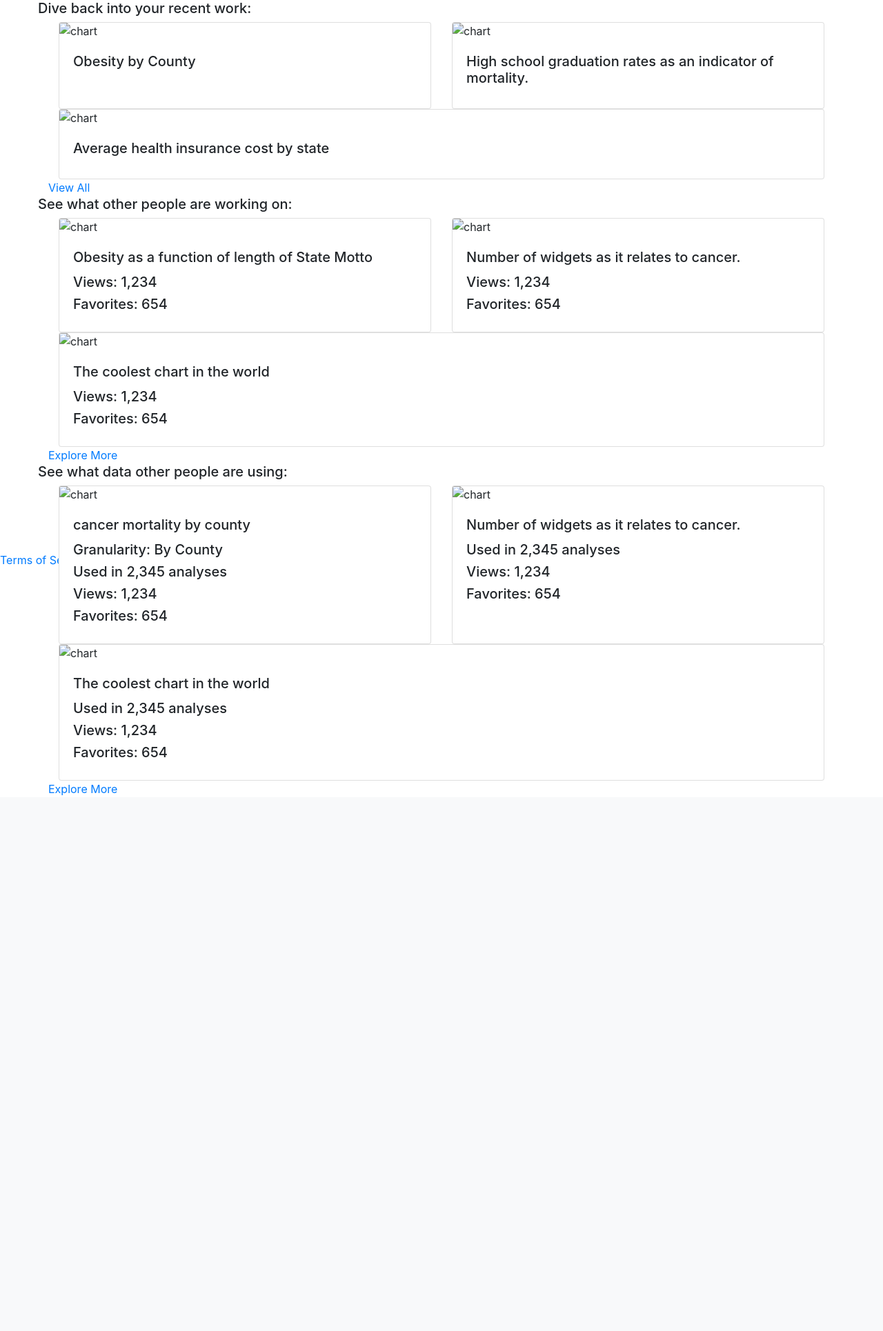
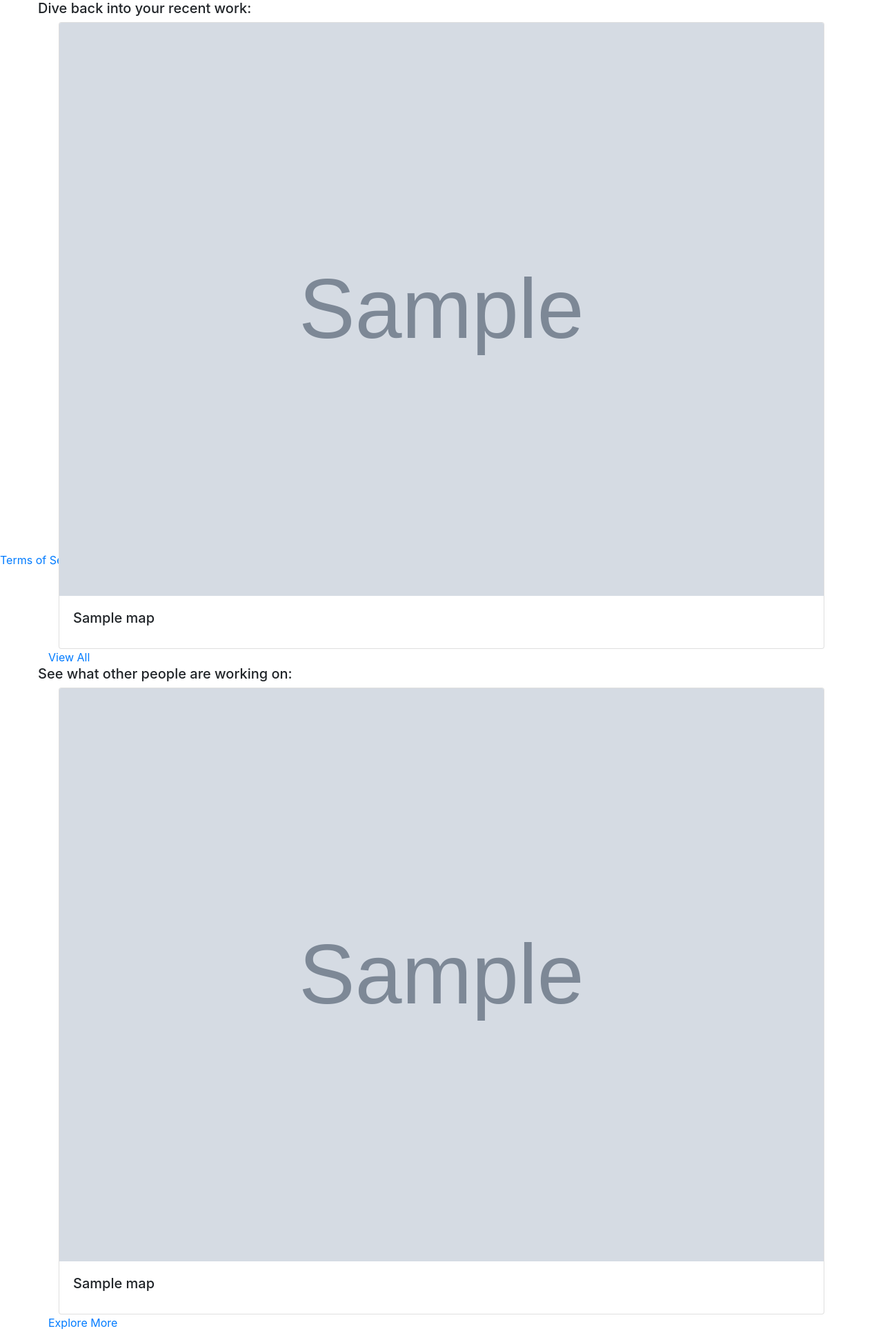
Before and after one commit to Nunie123/ahm_back, a Flask app: page / in a window 1280 px wide. Shown: the part 56-1986 px from the top of the page at 69% size. Before the commit the page ends 1209 px from the top, so only its background shows below. Run offline with Flask 2, Linux system fonts and the light colour scheme; a user stored in the database is signed in; tables that the repository leaves empty hold one stand-in row (values such as "Sample post"); grey boxes marked "Sample" are stand-in pictures; parts of the project's set-up code (start-up, migrations or seed data) failed here and were passed over; some libraries are stand-ins or nearby versions.

Commit message:
Update Homepage

```diff
--- a/app/routes.py
+++ b/app/routes.py
@@ -13,12 +13,10 @@ import app.helpers as helpers
 
 @app.route('/', methods=['GET'])
 def index():
-    if current_user.is_authenticated:
-        # user_id = current_user.get_id()
-        # maps = models.Map.query.all()
-        return render_template('index.html')
-    else:
-        return redirect(url_for('login'))
+    user_id = current_user.get_id()
+    user_maps = models.Map.query.filter_by(owner_id=user_id).filter(models.Map.map_thumbnail_link != None).all()
+    all_maps = models.Map.query.filter(models.Map.map_thumbnail_link != None).limit(5).all()
+    return render_template('index.html', user_maps=user_maps, all_maps=all_maps)
 
 
 @app.route('/login', methods=['GET', 'POST'])
--- a/app/templates/index.html
+++ b/app/templates/index.html
@@ -13,24 +13,14 @@
             <h5 class="row" id="user-charts-header">Dive back into your recent work:</h5>
         </div>
         <div class="card-deck">
+            {% for map in user_maps %}
             <div class="card">
-                <img src="" class="card-img-top" alt="chart">
+                    <a href="{{ url_for('analysis')}}/{{map.map_id }}"><img src="static/thumbnails/{{map.map_thumbnail_link}}" class="card-img-top" alt="chart"></a>
                 <div class="card-body">
-                    <h5 class="card-title">Obesity by County</h5>
+                    <h5 class="card-title">{{map.title}}</h5>
                 </div>
             </div>
-            <div class="card">
-                <img src="" class="card-img-top" alt="chart">
-                <div class="card-body">
-                    <h5 class="card-title">High school graduation rates as an indicator of mortality.</h5>
-                </div>
-            </div>
-        </div>
-        <div class="card">
-            <img src="" class="card-img-top" alt="chart">
-            <div class="card-body">
-                <h5 class="card-title">Average health insurance cost by state</h5>
-            </div>
+            {% endfor %}
         </div>
         <div class="row">
             <a href="{{ url_for('portfolio') }}" id="user-charts-footer">View All</a>
@@ -38,79 +28,23 @@
     </div>
     {% endif %}
 
-    <div id="popular-charts">
+    <div id="recent-charts">
         <div class="row">
             <h5 class="row" id="user-charts-header">See what other people are working on:</h5>
         </div>
         <div class="card-deck">
+            {% for map in all_maps %}
             <div class="card">
-                <img src="" class="card-img-top" alt="chart">
+                    <a href="{{ url_for('analysis')}}/{{map.map_id }}"><img src="static/thumbnails/{{map.map_thumbnail_link}}" class="card-img-top" alt="chart"></a>
                 <div class="card-body">
-                    <h5 class="card-title">Obesity as a function of length of State Motto</h5>
-                    <h5 class="popular-chart-views">Views: 1,234</h5>
-                    <h5 class="popular-chart-favorites">Favorites: 654</h5>
+                    <h5 class="card-title">{{map.title}}</h5>
                 </div>
             </div>
-            <div class="card">
-                <img src="" class="card-img-top" alt="chart">
-                <div class="card-body">
-                    <h5 class="card-title">Number of widgets as it relates to cancer.</h5>
-                    <h5 class="popular-chart-views">Views: 1,234</h5>
-                    <h5 class="popular-chart-favorites">Favorites: 654</h5>
-                </div>
-            </div>
-        </div>
-        <div class="card">
-            <img src="" class="card-img-top" alt="chart">
-            <div class="card-body">
-                <h5 class="card-title">The coolest chart in the world</h5>
-                <h5 class="popular-chart-views">Views: 1,234</h5>
-                <h5 class="popular-chart-favorites">Favorites: 654</h5>
-            </div>
-        </div>
-        <div class="row">
+            {% endfor %}
+    </div>
+    <div class="row">
             <a href="{{ url_for('explore') }}" id="user-charts-footer">Explore More</a>
-        </div>
     </div>
-
-    <div id="popular-datasets">
-            <div class="row">
-                <h5 class="row" id="user-charts-header">See what data other people are using:</h5>
-            </div>
-            <div class="card-deck">
-                <div class="card">
-                    <img src="" class="card-img-top" alt="chart">
-                    <div class="card-body">
-                        <h5 class="card-title">cancer mortality by county</h5>
-                        <h5 class="popular-data-level">Granularity: By County</h5>
-                        <h5 class="popular-data-usage-count">Used in 2,345 analyses</h5>
-                        <h5 class="popular-chart-views">Views: 1,234</h5>
-                        <h5 class="popular-chart-favorites">Favorites: 654</h5>
-                    </div>
-                </div>
-                <div class="card">
-                    <img src="" class="card-img-top" alt="chart">
-                    <div class="card-body">
-                        <h5 class="card-title">Number of widgets as it relates to cancer.</h5>
-                        <h5 class="popular-data-usage-count">Used in 2,345 analyses</h5>
-                        <h5 class="popular-chart-views">Views: 1,234</h5>
-                        <h5 class="popular-chart-favorites">Favorites: 654</h5>
-                    </div>
-                </div>
-            </div>
-            <div class="card">
-                <img src="" class="card-img-top" alt="chart">
-                <div class="card-body">
-                    <h5 class="card-title">The coolest chart in the world</h5>
-                    <h5 class="popular-data-usage-count">Used in 2,345 analyses</h5>
-                    <h5 class="popular-chart-views">Views: 1,234</h5>
-                    <h5 class="popular-chart-favorites">Favorites: 654</h5>
-                </div>
-            </div>
-            <div class="row">
-                <a href="{{ url_for('explore') }}" id="user-charts-footer">Explore More</a>
-            </div>
-        </div>
 
 </main>
 {% endblock %}
```
